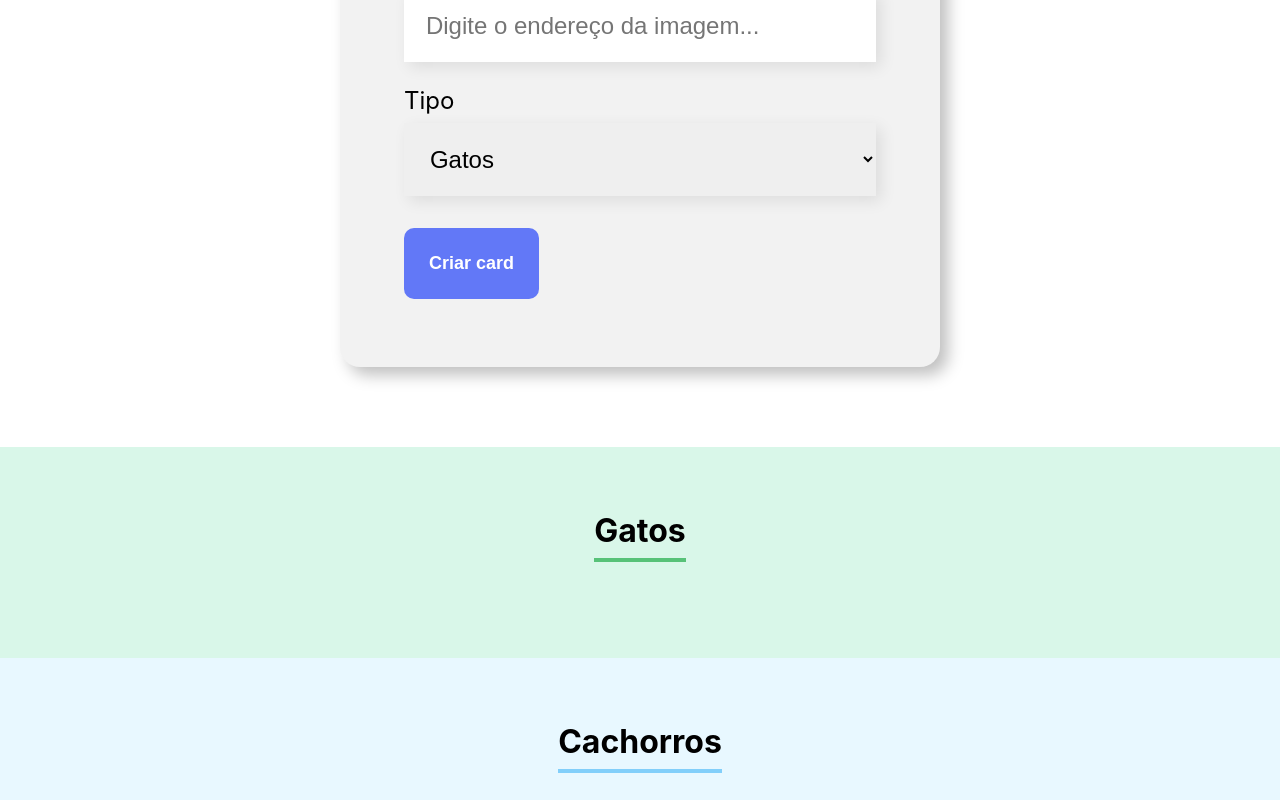
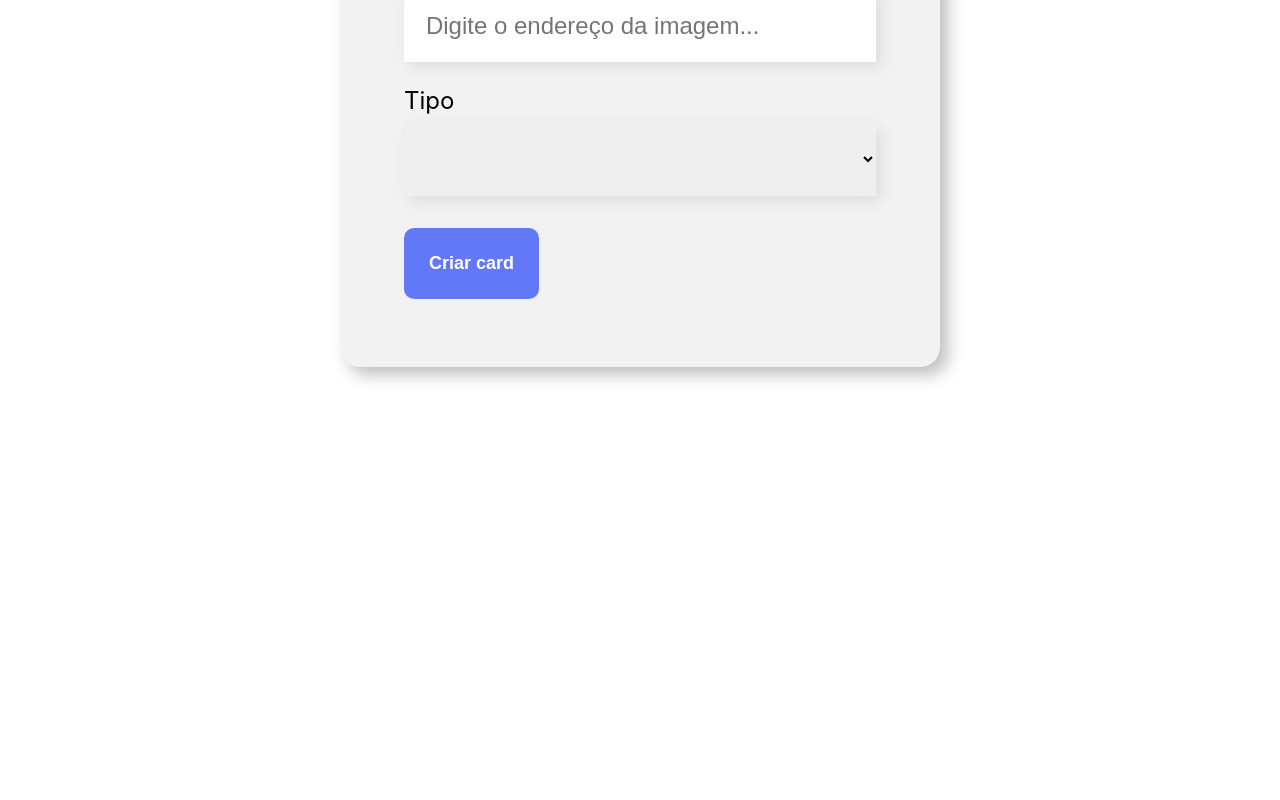
Before and after one commit to luma-sz/petinhos, a React (Create React App) app: page / in a window 1280 px wide. Shown: the part 1000-1800 px from the top of the page. After the commit the page ends 1447 px from the top, so only its background shows below. Built offline with nearby package versions, Linux system fonts and the light colour scheme.

Commit message:
modified:   public/imagens/banner.png 	modified:   src/App.js 	modified:   src/componentes/Banner/Banner.js 	modified:   src/componentes/Formulario/index.js 	modified:   src/componentes/ListaSuspensa/index.js 	modified:   src/componentes/Pet/index.js 	modified:   src/componentes/Tipo/index.js

```diff
--- a/src/App.js
+++ b/src/App.js
@@ -45,6 +45,7 @@ function App() {
   const [pets, setPets] = useState([])
 
   const aoNovoPetAdicionado = (pet) => {
+
     setPets([...pets, pet])
   }
 
@@ -52,7 +53,7 @@ function App() {
 
     <div className="App">
       <Banner/>
-      <Formulario tipos={tipos.map(tipo => tipo.nome)} aoPetCadastrado= {pet => aoNovoPetAdicionado(pet)}/>
+      <Formulario tipos={tipos.map(tipo => tipo.nome)}  aoPetCadastrado= {pet => aoNovoPetAdicionado(pet)}/>
 
       {tipos.map(tipo => <Tipo
       key={tipo.nome}
--- a/src/componentes/Banner/Banner.js
+++ b/src/componentes/Banner/Banner.js
@@ -1,10 +1,13 @@
+import { Fragment } from 'react'
 import './Banner.css'
 
 function Banner () {
     return (
-    <header className="banner">
-        <img src="/imagens/banner.png" alt="Banner principal da Rede Pets"/>
-    </header>
+        <Fragment>
+            <header className="banner">
+                <img src="/imagens/banner.png" alt="Banner principal da Rede Pets"/>
+            </header>
+         </Fragment>
     )
 }
 
--- a/src/componentes/Formulario/index.js
+++ b/src/componentes/Formulario/index.js
@@ -15,8 +15,12 @@ const Formulario = (props) => {
     const aoSalvar = (evento) => {
         evento.preventDefault()
         props.aoPetCadastrado({
-            nome, idade, imagem,
+            nome, idade, imagem, tipo
         })
+        setNome('')
+        setIdade('')
+        setImagem('')
+        setTipo('')
     }
 
     return (
--- a/src/componentes/ListaSuspensa/index.js
+++ b/src/componentes/ListaSuspensa/index.js
@@ -2,11 +2,13 @@ import './ListaSuspensa.css'
 
 const ListaSuspensa = (props) => {
     return (
-        <div  className="lista-suspensa">
+        <div className='lista-suspensa'>
             <label>{props.label}</label>
-            <select onChange={ evento => props.aoAlterado(evento.target.value)} required={props.required}
-            value={props.value}> {props.itens.map(item =>
-            <option key={item}>{item}</option>)}
+            <select onChange={evento => props.aoAlterado(evento.target.value)} required={props.required} value={props.valor}>
+               <option value=""></option>
+                {props.itens.map(item => {
+                    return <option key={item}>{item}</option>
+                })}
             </select>
         </div>
     )
--- a/src/componentes/Pet/index.js
+++ b/src/componentes/Pet/index.js
@@ -1,14 +1,14 @@
 import './Pet.css'
 
-const Pet = (props) => {
+const Pet = ({nome, imagem, idade, corDeFundo}) => {
     return (
         <div className='pet'>
-            <div className='cabecalho'>
-                <img src={props.imagem} alt={props.nome}/>
+            <div className='cabecalho' style={{backgroundColor: corDeFundo}}>
+                <img src={imagem} alt={nome}/>
             </div>
             <div className='rodape'>
-                <h4>{props.nome}</h4>
-                <h5>{props.idade}</h5>
+                <h4>{nome}</h4>
+                <h5>{idade}</h5>
             </div>
         </div>
     )
--- a/src/componentes/Tipo/index.js
+++ b/src/componentes/Tipo/index.js
@@ -2,19 +2,18 @@ import Pet from '../Pet'
 import './Tipo.css'
 
 const Tipo = (props) => {
-
     const css = {backgroundColor: props.corSecundaria}
 
     return (
-        <section className="tipo" style={css} >
+      (props.pets.length > 0) ? <section className="tipo" style={css} >
             <h3 style={{borderColor: props.corPrimaria}}>{props.nome}</h3>
 
             <div className="petsAdicionados">
-                {props.pets.map(pet => <Pet nome={pet.nome}
+                {props.pets.map(pet => <Pet corDeFundo={props.corPrimaria}  key={pet.nome} nome={pet.nome}
                 idade={pet.idade} imagem={pet.imagem}/>)}
             </div>
         </section>
+        : ''
     )
 }
-
 export default Tipo
```
Also changed, not shown: public/imagens/banner.png.
